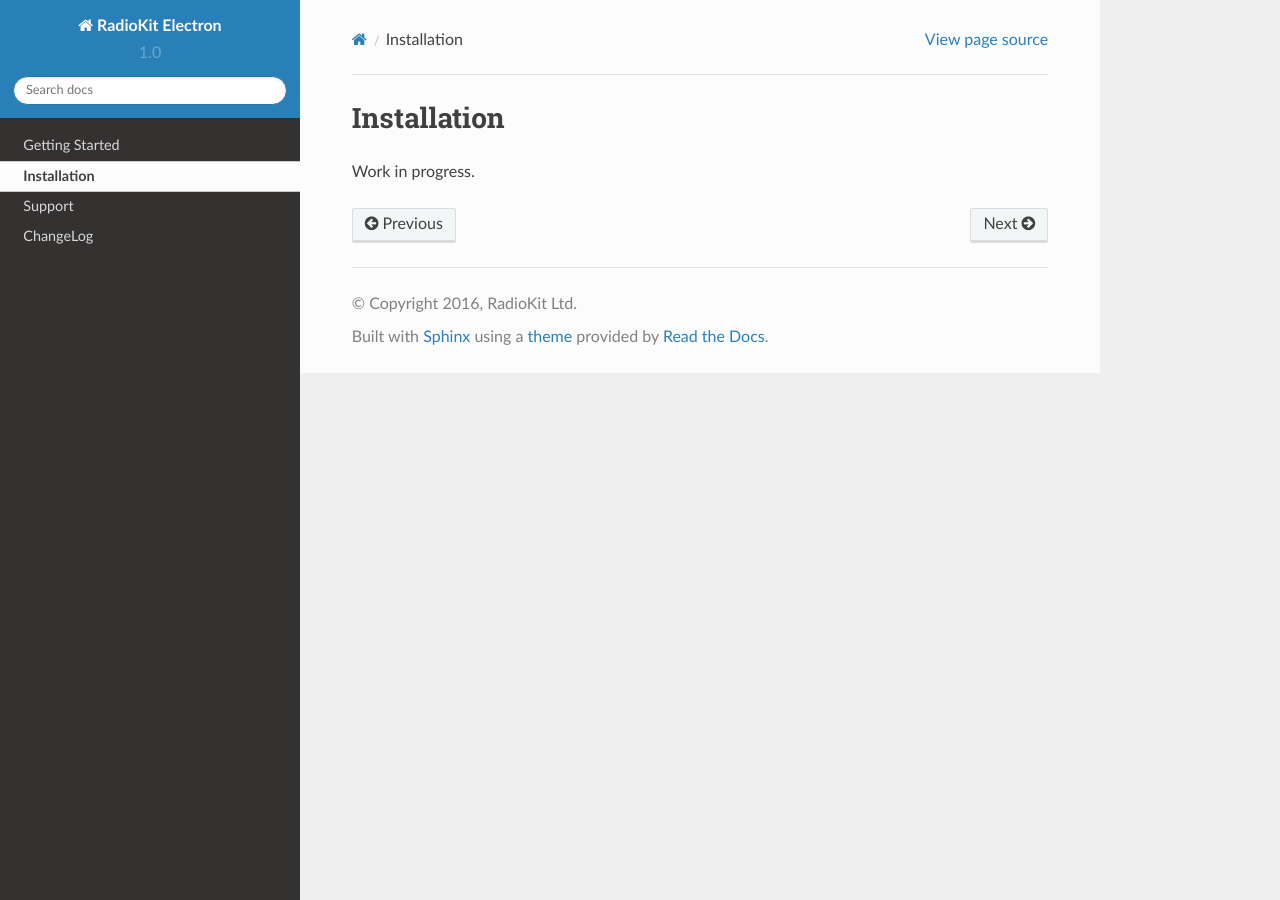
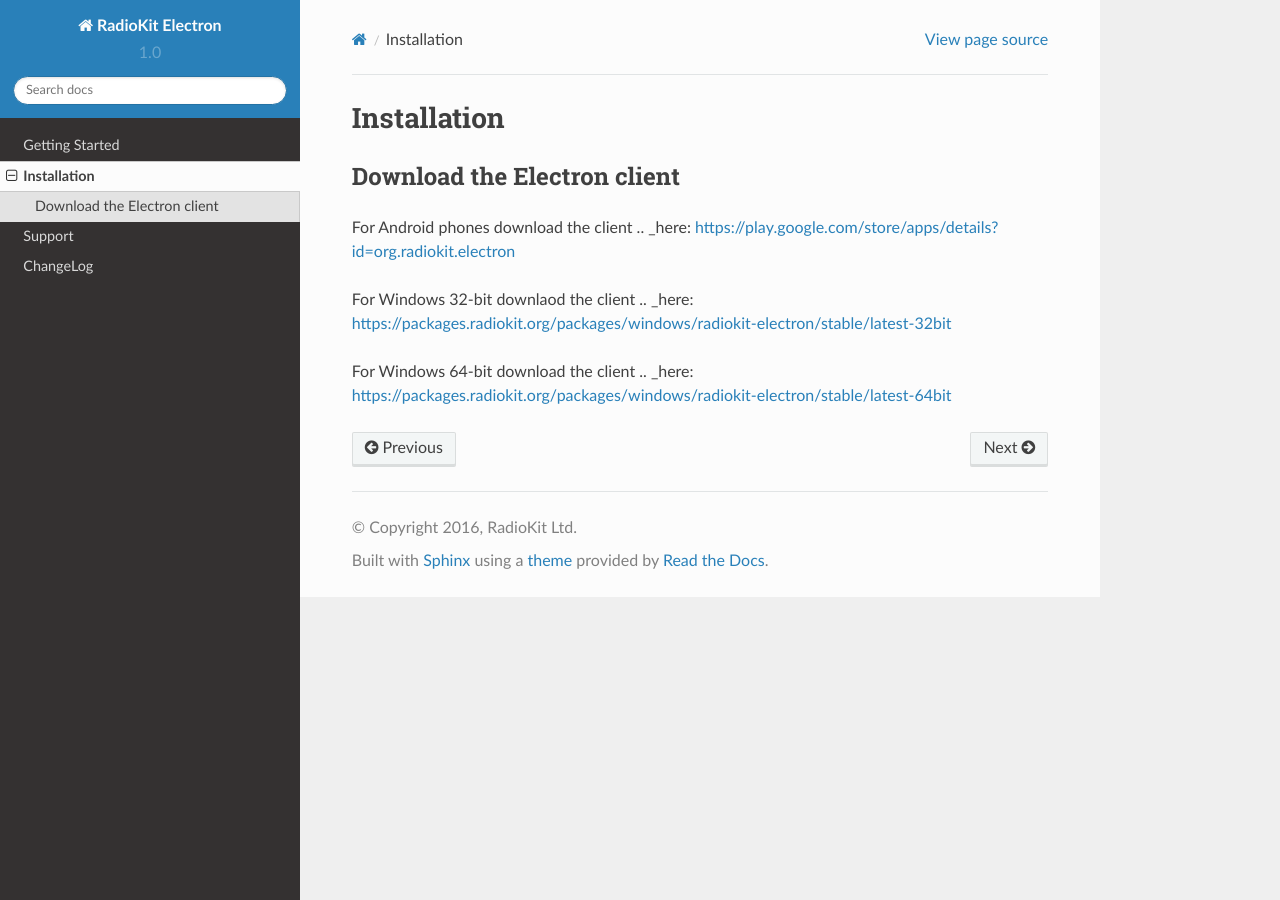
Before and after one commit to radiokit/electron-docs, a Sphinx documentation site: the page built from docs/source/installation.rst, in a window 1280 px wide. Built offline with Sphinx 7.4.7 and the Read the Docs theme 2.0.0, drawn with Linux system fonts in a browser that asks for light colours.

Commit message:
installation.rst edited online with Bitbucket

```diff
--- a/docs/source/installation.rst
+++ b/docs/source/installation.rst
@@ -1,7 +1,15 @@
 Installation
 ============
 
-Work in progress.
+Download the Electron client
+----------------------------
+
+For Android phones download the client .. _here: https://play.google.com/store/apps/details?id=org.radiokit.electron
+
+For Windows 32-bit downlaod the client .. _here: https://packages.radiokit.org/packages/windows/radiokit-electron/stable/latest-32bit
+
+For Windows 64-bit download the client .. _here: https://packages.radiokit.org/packages/windows/radiokit-electron/stable/latest-64bit
+
 
 
 .. toctree::
```
